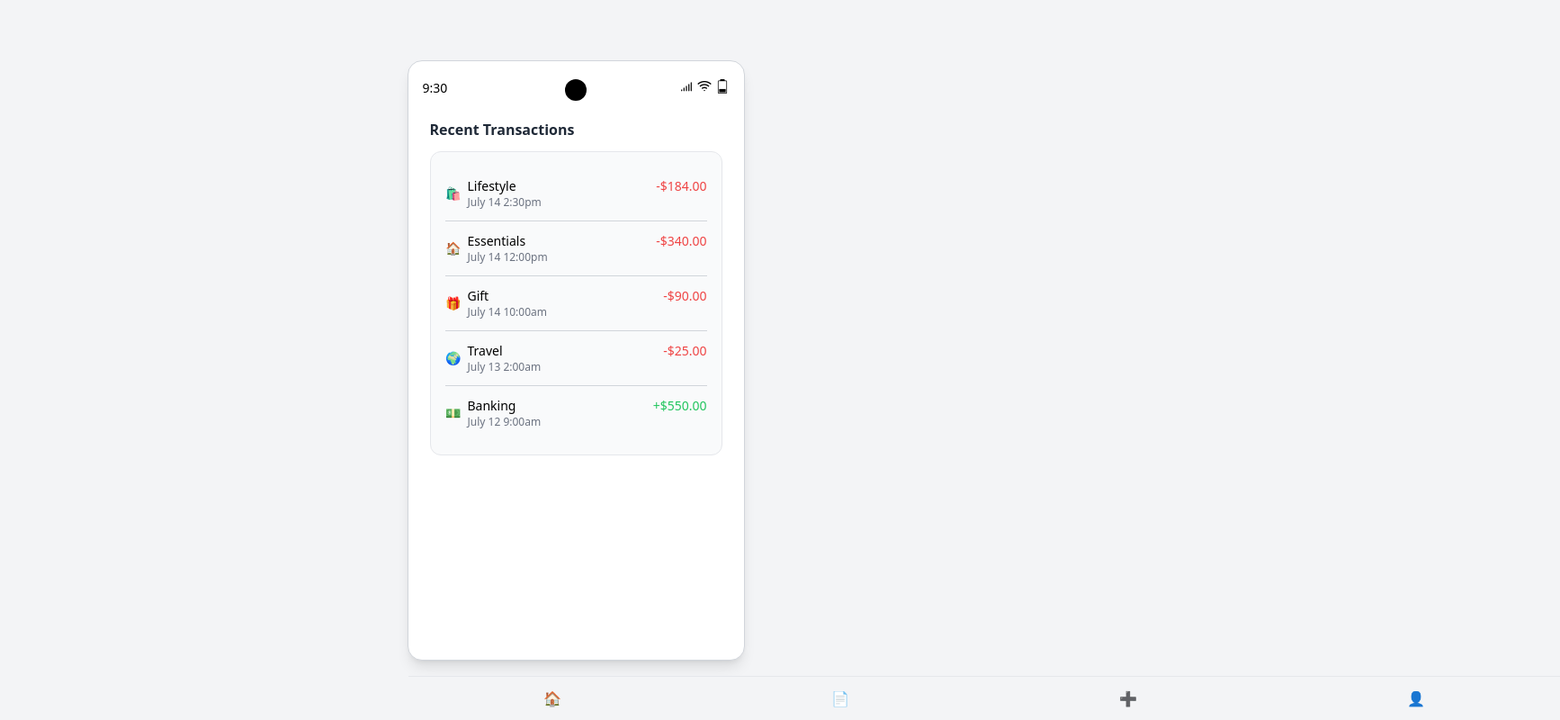
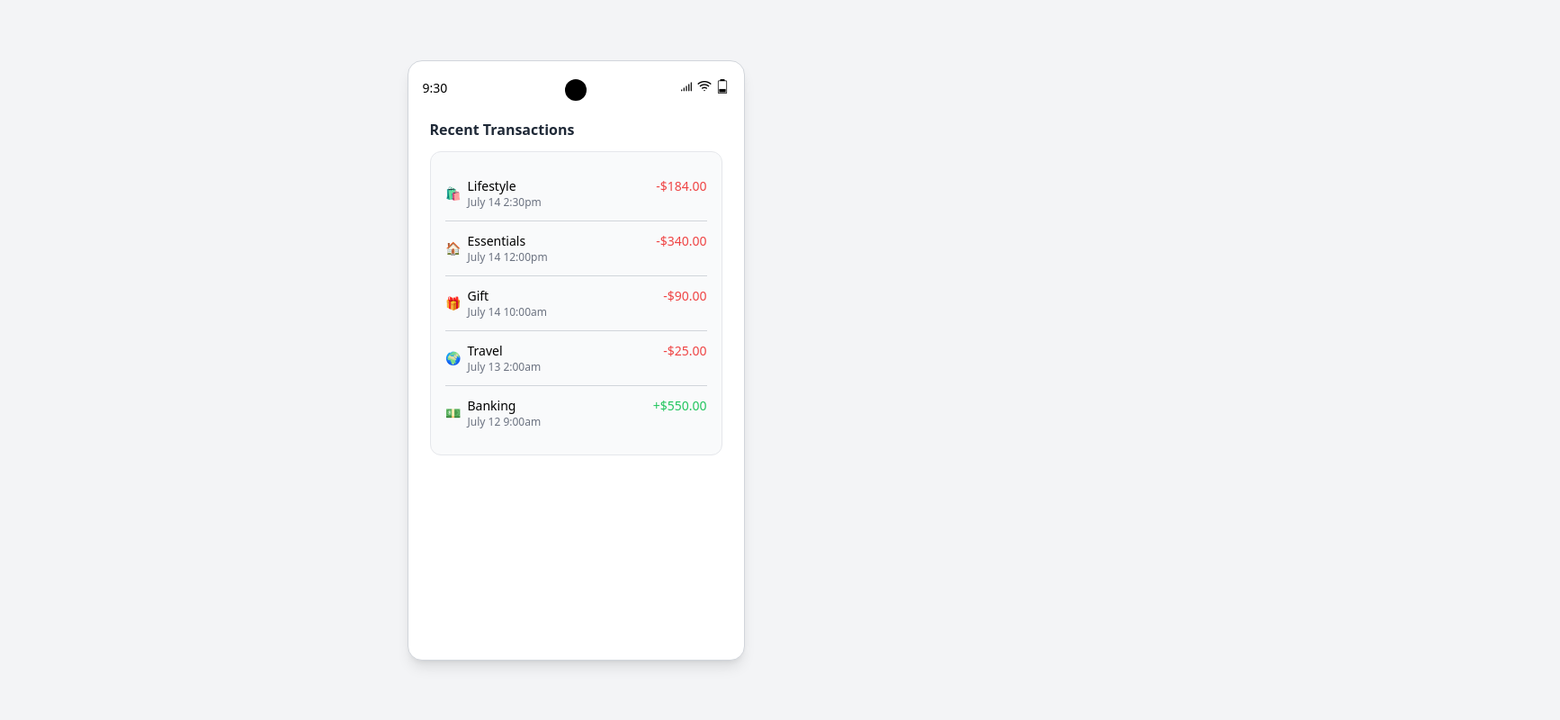
Before and after one commit to webdevyn/ExpenseTrackerMockUp, a plain HTML site: page transactionPage.html in a window 1280 px wide. Shown: the whole page at 90% size, 1734 px wide, since content can reach past the window. Drawn offline with nearby package versions, Linux system fonts and the light colour scheme.

Commit message:
removed footer from the screen

```diff
--- a/transactionPage.html
+++ b/transactionPage.html
@@ -82,14 +82,6 @@
         </li>
       </ul>
     </div>
-
-    <!-- Bottom Navigation (Optional) -->
-    <div class="absolute bottom-0 w-full bg-gray-100 border-t flex justify-around py-3">
-      <span class="text-green-500">🏠</span>
-      <span class="text-gray-400">📄</span>
-      <span class="text-gray-400">➕</span>
-      <span class="text-gray-400">👤</span>
-    </div>
   </div>
 </body>
 </html>
```
